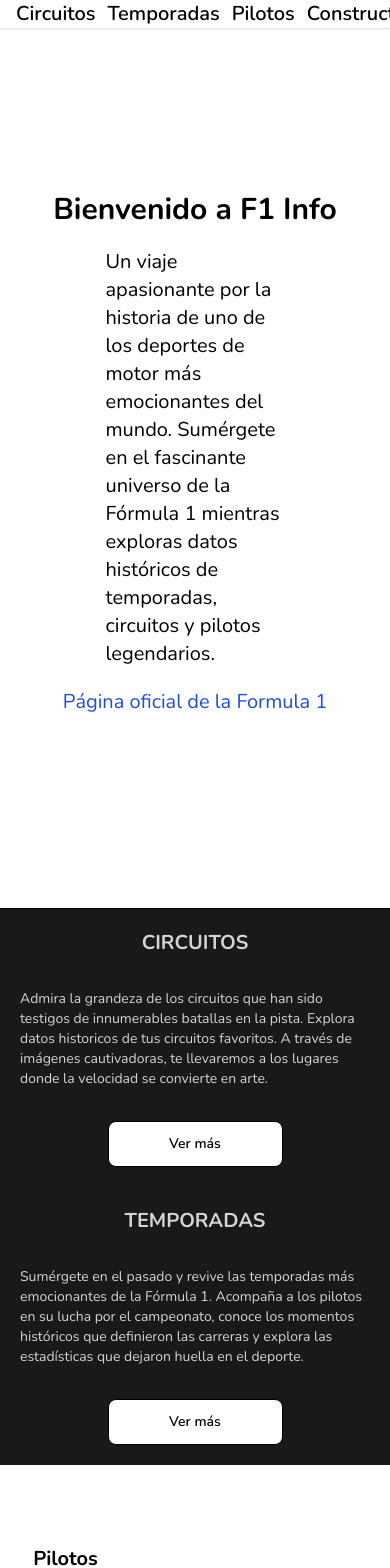
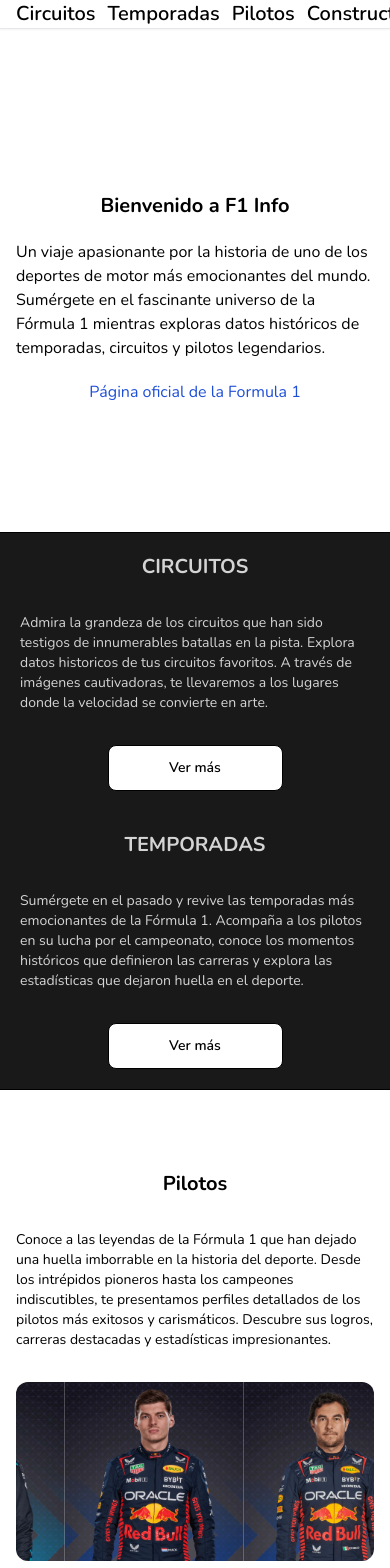
Before and after one commit to JoseAl05/f1-info-nextjs, a Next.js app: page / in a window 390 px wide. Shown: the top 1568 px of the page. Built offline with nearby package versions, Linux system fonts and the light colour scheme.

Commit message:
minor style changes

```diff
--- a/app/components/about/About.tsx
+++ b/app/components/about/About.tsx
@@ -3,13 +3,13 @@ import Container from '../Container';
 const About = () => {
     return (
         <Container>
-            <div className='flex flex-col items-center gap-5 py-48'>
-                <h1 className='text-3xl font-bold text-black'>Bienvenido a F1 Info</h1>
-                <p className='text-xl font-light text-black w-1/2'>
+            <div className='flex flex-col items-center gap-5 pt-48 pb-32'>
+                <h1 className='text-xl md:text-2xl lg:text-3xl font-bold text-black'>Bienvenido a F1 Info</h1>
+                <p className='text-base lg:text-xl font-light text-black max-w-4xl'>
                     Un viaje apasionante por la historia de uno de los deportes de motor más emocionantes del mundo.
                     Sumérgete en el fascinante universo de la Fórmula 1 mientras exploras datos históricos de temporadas, circuitos y pilotos legendarios.
                 </p>
-                <a href="https://www.formula1.com" className='text-xl font-light text-blue-700 transition-all hover:text-red-600 hover:font-semibold' target="_blank" rel="noreferrer">Página oficial de la Formula 1</a>
+                <a href="https://www.formula1.com" className='text-base font-light text-blue-700 transition-all lg:text-xl hover:text-red-600 hover:font-semibold' target="_blank" rel="noreferrer">Página oficial de la Formula 1</a>
             </div>
         </Container>
     );
--- a/app/page.tsx
+++ b/app/page.tsx
@@ -14,7 +14,7 @@ export default function Home() {
       <About />
       <Circuits />
       <Seasons />
-      <div className='flex flex-row items-center justify-around pt-20'>
+      <div className='flex flex-col lg:flex-row items-center justify-around pt-20 gap-8 border-t border-black'>
         <Drivers />
         <DriversCarousel />
       </div>
```
